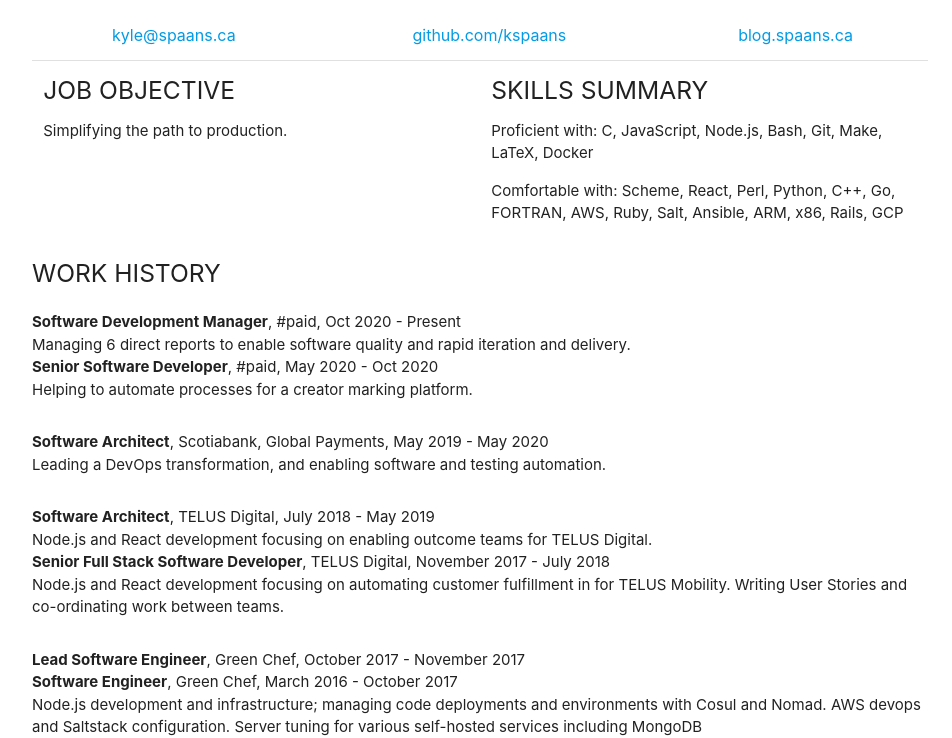
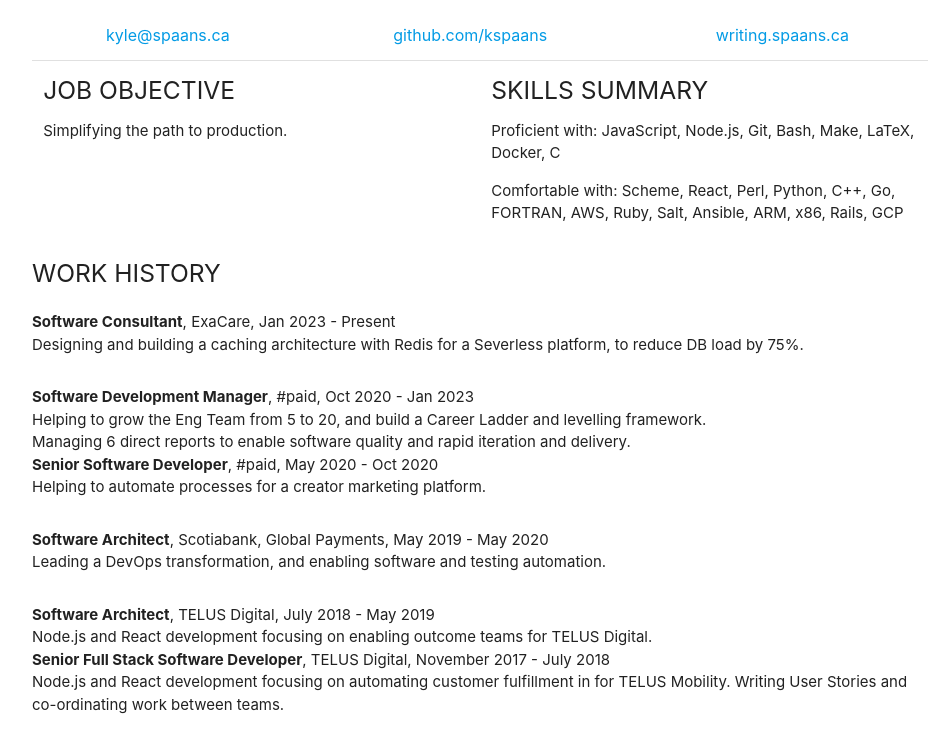
Before and after one commit to kspaans/resume, a plain HTML site: page index.html in a window 1280 px wide. Shown: the part 64-802 px from the top of the page, without its empty margins (160-1112 px from the left). Drawn offline with nearby package versions, Linux system fonts and the light colour scheme.

Commit message:
feat(resume): add ExaCare

```diff
--- a/index.html
+++ b/index.html
@@ -1,5 +1,5 @@
 <!--
-Updated Nov 2020 for #paid
+Updated Mar 2023 for ExaCare consulting
 -->
 
 <html>
@@ -18,7 +18,7 @@ Updated Nov 2020 for #paid
 		<tr>
 		    <td><div class="center-align"><a href="mailto:kyle@spaans.ca">kyle@spaans.ca</a></div></td>
 		    <td><div class="center-align"><a href="https://github.com/kspaans">github.com/kspaans</a></div></td>
-		    <td><div class="center-align"><a href="https://blog.spaans.ca">blog.spaans.ca</a></div></td>
+		    <td><div class="center-align"><a href="https://writing.spaans.ca">writing.spaans.ca</a></div></td>
 		</tr>
 	</tbody>
 	</table>
@@ -30,18 +30,23 @@ Updated Nov 2020 for #paid
 		</div>
 		<div class="col s6">
 		<h5>SKILLS SUMMARY</h5>
-		<p>Proficient with: C, JavaScript, Node.js, Bash, Git, Make, LaTeX, Docker</p>
+		<p>Proficient with: JavaScript, Node.js, Git, Bash, Make, LaTeX, Docker, C</p>
 		<p>Comfortable with: Scheme, React, Perl, Python, C++, Go, FORTRAN, AWS, Ruby, Salt, Ansible, ARM, x86, Rails, GCP</p>
 		</div>
 	</div>
 
 
 	<h5>WORK HISTORY</h5>
+  <div class="section">
+    <b>Software Consultant</b>, ExaCare, Jan 2023 - Present <br>
+    Designing and building a caching architecture with Redis for a Severless platform, to reduce DB load by 75%.
+	</div>
 	<div class="section">
-		<b>Software Development Manager</b>, #paid, Oct 2020 - Present <br>
+		<b>Software Development Manager</b>, #paid, Oct 2020 - Jan 2023 <br>
+    Helping to grow the Eng Team from 5 to 20, and build a Career Ladder and levelling framework. <br>
 		Managing 6 direct reports to enable software quality and rapid iteration and delivery. <br>
 		<b>Senior Software Developer</b>, #paid, May 2020 - Oct 2020 <br>
-		Helping to automate processes for a creator marking platform.
+		Helping to automate processes for a creator marketing platform.
 	</div>
 	<div class="section">
 		<b>Software Architect</b>, Scotiabank, Global Payments, May 2019 - May 2020 <br>
```
